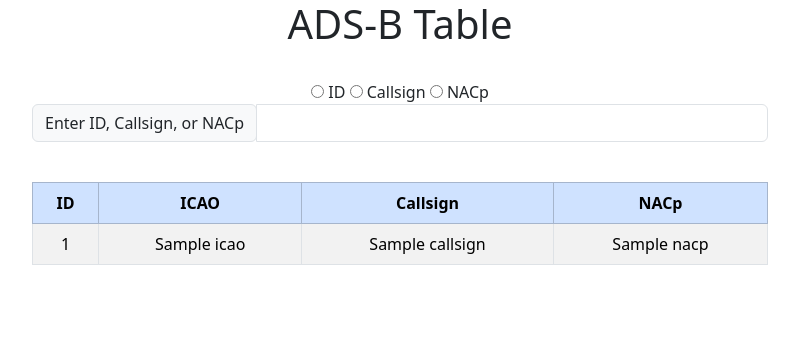
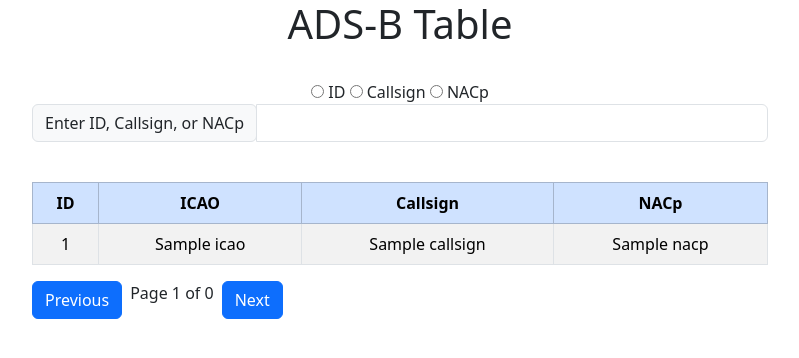
Before and after one commit to isakhansen00/Bachelor-thesis, a Flask app: template UI/templates/index.html in a window 1280 px wide. Shown: the top 358 px of the page, without its empty margins (240-1039 px from the left). Run offline with Flask 3, Linux system fonts and the light colour scheme; the template is opened without the code that fills it: most values are stand-ins (such as "Sample title", 1, 10 or a date in 2020); parts of the project's set-up code (start-up, migrations or seed data) failed here and were passed over; some libraries are stand-ins or nearby versions.

Commit message:
Navigasjon og filter

```diff
--- a/UI/main.py
+++ b/UI/main.py
@@ -3,7 +3,6 @@ from credentials import *
 from flightdata import FlightDataClass
 from flask import Flask, render_template
 from flask_socketio import SocketIO, emit
-import time
 from threading import Lock
 from requests import request
 
@@ -16,8 +15,6 @@ thread_lock = Lock()
 db = pyodbc.connect('DRIVER=' + driver + ';SERVER=' +
     server + ';PORT=1433;DATABASE=' + database +
     ';UID=' + username + ';PWD=' + password + ";Mars_Connection=yes")
-
-
 
 cursor = db.cursor()
 cursor2 = db.cursor()
@@ -100,8 +97,9 @@ def index():
     for row in rows:
         flight_data = FlightDataClass(*row)  # Unpack the tuple and create an instance of FlightData
         flight_data_list.append(flight_data)
+    numberOfItems = len(flight_data_list)
     cursor4.close()
-    return render_template('index.html', flight_data_list = flight_data_list)
+    return render_template('index.html', flight_data_list = flight_data_list, numberOfItems = numberOfItems)
 
 """
 Decorator for connect
--- a/UI/templates/index.html
+++ b/UI/templates/index.html
@@ -44,6 +44,11 @@
             {% endfor %}
         </tbody>
     </table>
+    <div class="pagination">
+        <button class="btn btn-primary" id="prev-page">Previous</button>
+        <span id="page-number" class="mx-2"></span>  <!-- Element to display page number -->
+        <button class="btn btn-primary" id="next-page">Next</button>
+    </div>
 </div>
 
 <!-- Modal -->
@@ -64,8 +69,11 @@
     </div>
 </div>
 
+
 <script src="https://code.jquery.com/jquery-3.6.0.min.js"></script>
 <script src="https://cdnjs.cloudflare.com/ajax/libs/socket.io/4.1.3/socket.io.min.js"></script>
+
+
 <script>
     $(document).ready(function() {
         // WebSocket connection for new flight data
@@ -107,7 +115,6 @@
         });
     });
 </script>
-
 
 <script>
 $(document).ready(function() {
@@ -187,6 +194,17 @@ $(document).ready(function() {
 
 <script>
     $(document).ready(function() {
+        var currentPage = 1;
+        var itemsPerPage = 50;
+        var totalItems = {{ numberOfItems }};
+        var totalPages = Math.ceil(totalItems / itemsPerPage);
+
+        // Function to update total pages based on filtering
+        function updateTotalPages() {
+            var filteredRowsCount = $('#flight-table tbody tr:visible').length;
+            totalPages = Math.ceil(filteredRowsCount / itemsPerPage);
+        }
+
         // Function to filter table rows by ID, callsign, or NACp based on user choice
         function filterTable() {
             var input, filter, table, tr, td, i, columnIndex;
@@ -203,27 +221,108 @@ $(document).ready(function() {
             } else if ($("#filter-by-nacp").prop("checked")) {
                 columnIndex = 3; // Index 3 corresponds to NACp column
             } else {
-                return; // No radio button selected, do not filter
+                // If no filter applied, reset filter and calculate total pages based on all rows
+                filter = "";
+                columnIndex = -1;
             }
+
+            var filteredRows = []; // Store filtered rows
 
             for (i = 0; i < tr.length; i++) {
                 td = tr[i].getElementsByTagName("td")[columnIndex];
                 if (td) {
                     var txtValue = td.textContent || td.innerText;
-                    if (txtValue.toUpperCase().indexOf(filter) > -1) {
-                        tr[i].style.display = "";
-                    } else {
-                        tr[i].style.display = "none";
+                    if (filter === "" || txtValue.toUpperCase().indexOf(filter) > -1) {
+                        filteredRows.push(tr[i]); // Add matching rows to filteredRows
                     }
                 }
             }
+
+            // Calculate the total number of pages after filtering
+            var totalPagesAfterFiltering = Math.ceil(filteredRows.length / itemsPerPage);
+
+            // Update total pages
+            totalPages = totalPagesAfterFiltering;
+
+            // Display only the rows corresponding to the current page
+            var startIndex = (currentPage - 1) * itemsPerPage;
+            var endIndex = Math.min(startIndex + itemsPerPage, filteredRows.length);
+
+            // Hide all rows
+            $(tr).hide();
+            $(tr[0]).show(); // Ensure header row is visible
+
+            // Show rows for the current page after filtering
+            for (i = startIndex; i < endIndex; i++) {
+                $(filteredRows[i]).show();
+            }
+
+            // Update page number display
+            $('#page-number').text('Page ' + currentPage + ' of ' + totalPages);
         }
 
         // Call filterTable function when the user types in the input field or changes the radio button selection
         $("#filter-input, input[type='radio']").on("keyup change", function() {
+            currentPage = 1; // Reset current page to 1 when filter changes
             filterTable();
         });
+
+        // Pagination logic
+        $('#prev-page').click(function() {
+            if (currentPage > 1) {
+                currentPage--;
+                showPage();
+            }
+        });
+
+        $('#next-page').click(function() {
+            if (currentPage < totalPages) {
+                currentPage++;
+                showPage();
+            }
+        });
+
+        // Function to show the specified page
+function showPage() {
+    var startIndex = (currentPage - 1) * itemsPerPage;
+    var endIndex = startIndex + itemsPerPage;
+
+    var filterValue = $("#filter-input").val().trim().toUpperCase();
+    var filterColumnIndex;
+    if ($("#filter-by-id").prop("checked")) {
+        filterColumnIndex = 0;
+    } else if ($("#filter-by-callsign").prop("checked")) {
+        filterColumnIndex = 2;
+    } else if ($("#filter-by-nacp").prop("checked")) {
+        filterColumnIndex = 3;
+    }
+
+    var filteredRows;
+    if (filterValue === "") {
+        filteredRows = $('#flight-table tbody tr');
+    } else {
+        filteredRows = $('#flight-table tbody tr').filter(function() {
+            var text = $(this).find('td').eq(filterColumnIndex).text().toUpperCase();
+            return text.indexOf(filterValue) > -1;
+        });
+    }
+
+    // Hide all visible rows
+    filteredRows.hide();
+
+    // Show the rows for the current page
+    for (var i = startIndex; i < endIndex && i < filteredRows.length; i++) {
+        $(filteredRows[i]).show();
+    }
+
+    // Update page number display
+    $('#page-number').text('Page ' + currentPage + ' of ' + totalPages);
+}
+
+        // Show initial page and total pages when the site loads
+        showPage();
     });
 </script>
 
+
 {% endblock %}
```
